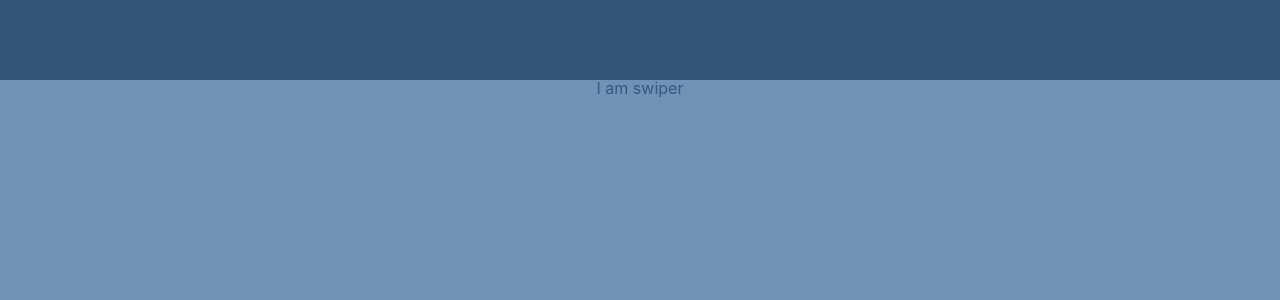
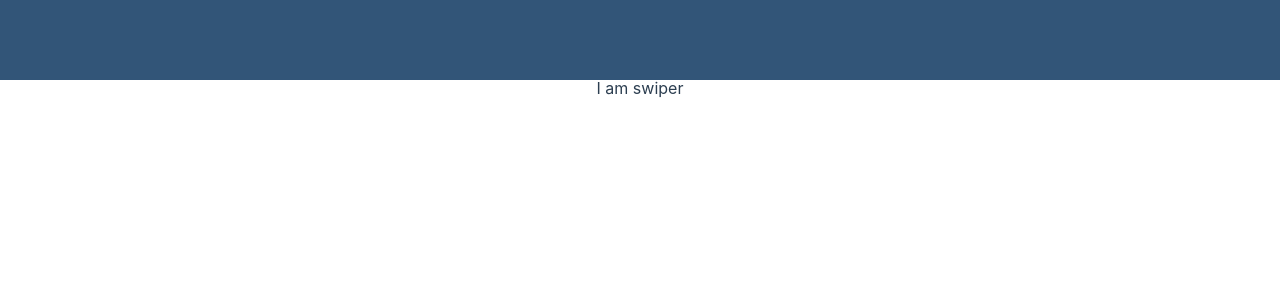
Before and after one commit to Symiac/EC_Base, a Vue app in the folder fontend/: page / in a window 1280 px wide. Shown: the top 300 px of the page. Built offline with nearby package versions, Linux system fonts and the light colour scheme.

Commit message:
fix_header_bug

```diff
--- a/fontend/src/components/header/header.vue
+++ b/fontend/src/components/header/header.vue
@@ -23,7 +23,7 @@
     left: 0;
     top:0;
     width: 100%;
-    height:100%;
+    height:80px;
     background: rgba(50, 100, 150, .7)
 }
 </style>
```
